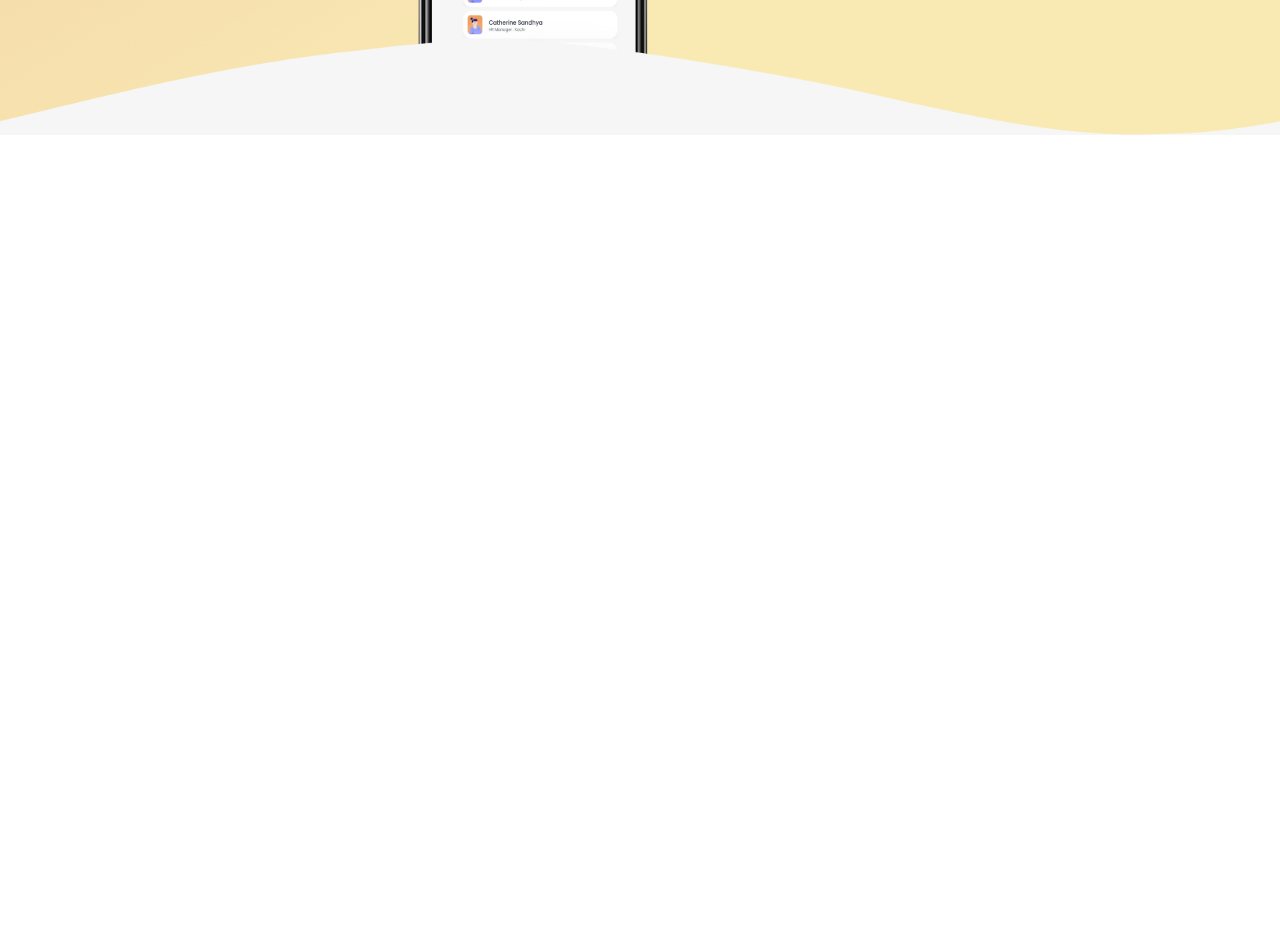
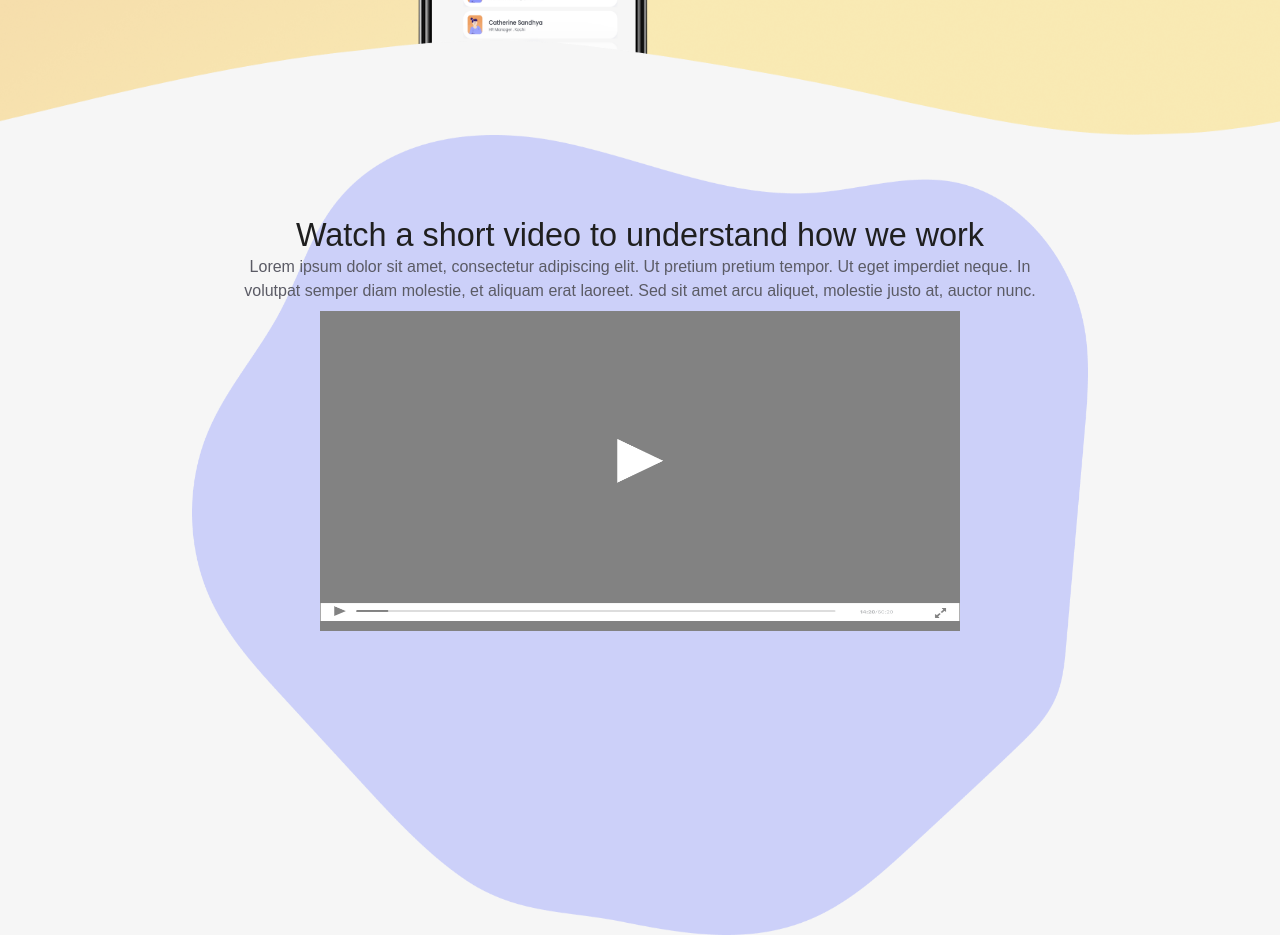
Before and after one commit to Yourstruggle11/DBC-website, a React (Create React App) app: page / in a window 1280 px wide. Shown: the part 5300-6235 px from the top of the page. Before the commit the page ends 5435 px from the top, so only its background shows below. Built offline with nearby package versions, Linux system fonts and the light colour scheme.

Commit message:
`feat`: Added `VideoPlayer` Section

```diff
--- /dev/null
+++ b/src/components/Home/VideoPlayer/VideoPlayer.style.js
@@ -0,0 +1,50 @@
+import { makeStyles } from '@mui/styles'
+import Background from "../../../Assets/VideoPlayer/Background.png"
+
+
+
+export const useStyles = makeStyles((theme) => ({
+videoPlayerMain:{
+    width: '100%',
+    height: '100vh',
+    backgroundColor: '#F6F6F6',
+    background: `url(${Background})`,
+    backgroundSize: '70% 100%',
+    backgroundRepeat: 'no-repeat',
+    backgroundPosition: 'center',
+},
+videoPlayerHeader:{
+    width: '100%',
+    height:'4rem',
+    padding: '5rem 15rem',
+    marginBottom: '1rem',
+
+},
+heading:{
+    fontFamily: theme.typography.h1.fontFamily,
+    fontStyle: 'normal',
+    fontWeight: '600',
+    fontSize: '2rem',
+    textAlign: 'center',
+    color: '#1F1F1F',
+},
+subHeading:{
+    fontFamily: theme.typography.h1.fontFamily,
+    fontStyle: 'normal',
+    fontWeight: '300',
+    fontSize: '1rem',
+    textAlign: 'center',
+    color: '#777777;',
+},
+videoPlayer:{
+    width:'100%',
+    display: 'flex',
+    alignItems: 'center',
+    justifyContent: 'center',
+},
+VideoPlayerOverLay:{
+    width:'40rem',
+    height:'20rem',
+    cursor: 'pointer',
+}
+  }))
--- /dev/null
+++ b/src/components/Home/VideoPlayer/index.jsx
@@ -0,0 +1,22 @@
+import React from 'react'
+import {useStyles} from "./VideoPlayer.style"
+import VideoPlayerOverLay from "../../../Assets/VideoPlayer/VideoPlayerOverLay.png"
+import { Typography } from '@mui/material'
+
+export default function VideoPlayer() {
+    const  classes = useStyles()
+  return (
+    <>
+    <div className={classes.videoPlayerMain}>
+        <div className={classes.videoPlayerHeader}>
+        <Typography variant='h4' body='h4' className={classes.heading}>Watch a short video to understand how we work</Typography>
+        <Typography className={classes.subHeading}>Lorem ipsum dolor sit amet, consectetur adipiscing elit. Ut pretium pretium tempor. Ut eget imperdiet neque. In volutpat semper diam molestie, et aliquam erat laoreet. Sed sit amet arcu aliquet, molestie justo at, auctor nunc. </Typography>
+
+        </div>
+        <div className={classes.videoPlayer}>
+            <img src={VideoPlayerOverLay} alt={VideoPlayerOverLay} className={classes.VideoPlayerOverLay} />
+        </div>
+    </div>
+    </>
+  )
+}
--- a/src/pages/Home/index.jsx
+++ b/src/pages/Home/index.jsx
@@ -6,6 +6,7 @@ import KeyFeatures from '../../components/Home/KeyFeatures'
 import ContactUsBanner from '../../components/Home/ContactUsBanner'
 import Pricing from '../../components/Home/Pricing'
 import BannerTwo from '../../components/Home/BannerTwo'
+import VideoPlayer from '../../components/Home/VideoPlayer'
 
 export default function Home() {
   return (
@@ -17,6 +18,7 @@ export default function Home() {
     <ContactUsBanner />
     <Pricing />
     <BannerTwo />
+    <VideoPlayer />
     </>
   )
 }
```
Also changed, not shown: src/Assets/VideoPlayer/Background.png (added), src/Assets/VideoPlayer/VideoPlayerOverLay.png (added).
